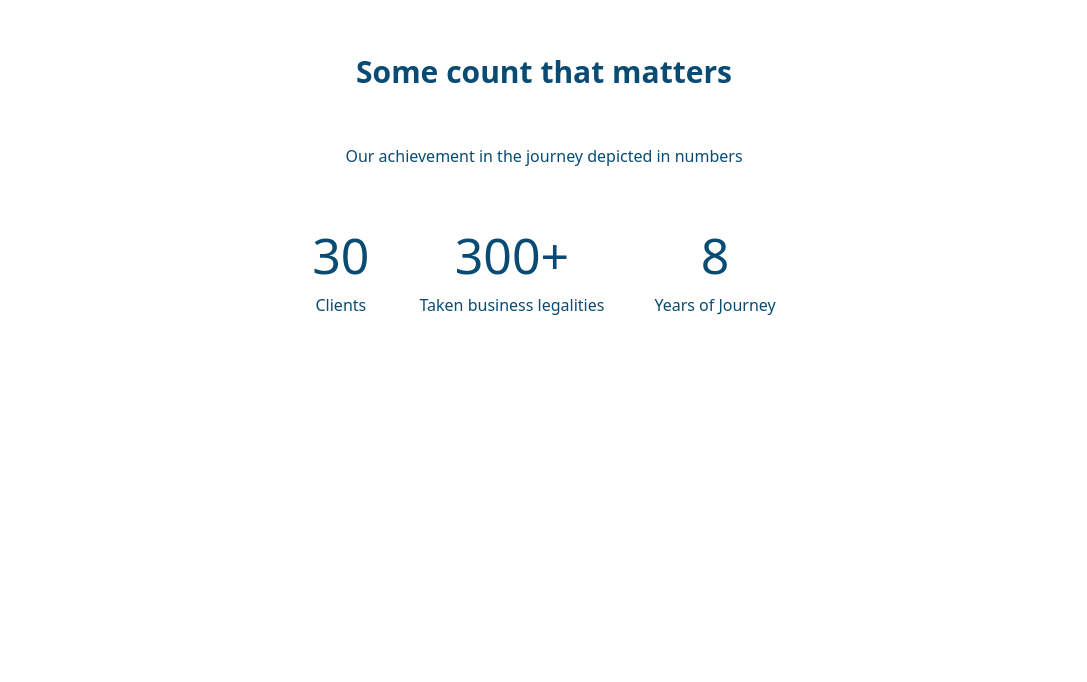
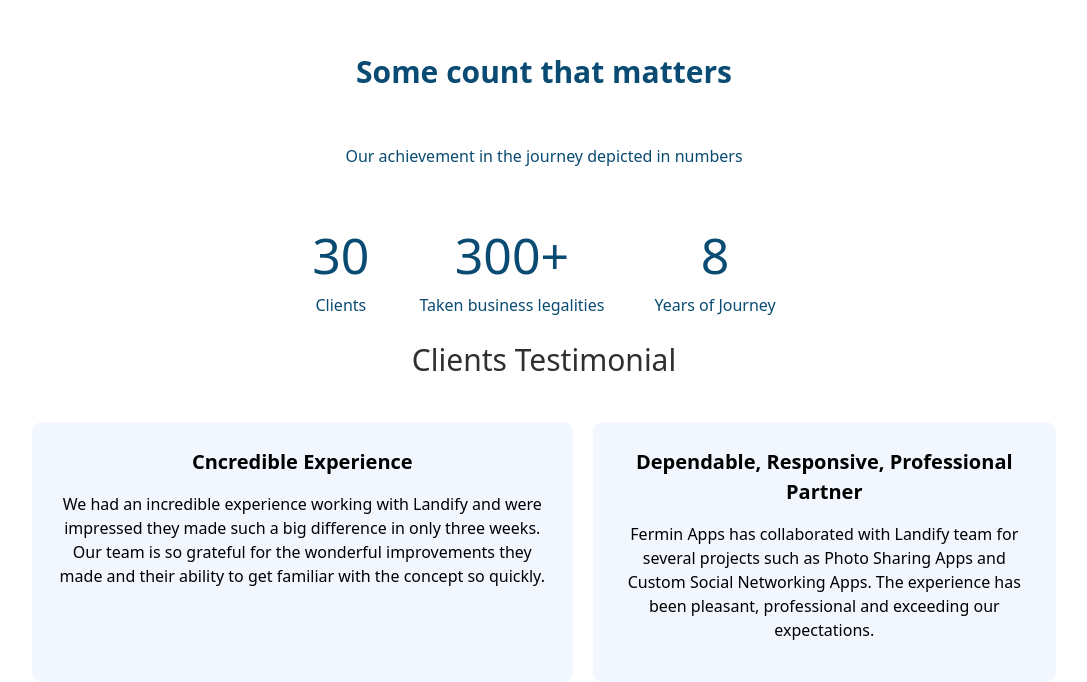
Before and after one commit to Nuraliev23/Lesson3HW, a website: page src/index.html in a window 1280 px wide. Shown: the part 1633-2315 px from the top of the page, without its empty margins (96-1183 px from the left). Before the commit the page ends 1950 px from the top, so only its background shows below. Drawn offline with Linux system fonts and the light colour scheme.

Commit message:
add section 4

```diff
--- a/src/index.html
+++ b/src/index.html
@@ -20,7 +20,7 @@
         </div>
         <img src="./SearchOutline.png" alt="">
     </div>
-  <div   class="block items-center w-[90%] mx-auto gap-[50px] md:flex md:items-center mt-[100px]" >
+    <div class="block items-center w-[90%] mx-auto gap-[50px] md:flex md:items-center mt-[100px]">
         <div class="left text-center md:text-start md:w-[40%] md:mx-auto">
             <div class="flex bg-[#E7F6FF] py-[3px] gap-2 rounded-[10px] pl-[10px]">
                 <p class="text-[white] bg-[#094B72] rounded-[10px] px-[15px]">New</p>
@@ -28,7 +28,8 @@
             </div>
             <h1 class="text-[50px] text-[#094B72] font-bold">Your Solution
                 Legal Consultacy</h1>
-            <p class="py-[15px]">We are here to help you take care of your legality with the best service especially for you.</p>
+            <p class="py-[15px]">We are here to help you take care of your legality with the best service especially for
+                you.</p>
             <button class="text-[white] bg-[#094B72] p-[17px] rounded-[5px] w-[90%] md:w-[40%]">Get Started</button>
             <div class="md:mt-[150px] ">
                 <p class="py-[15px]">Trusted by 10+ companies in indonesia</p>
@@ -45,14 +46,17 @@
         <div class="right relative md:top-[-150px] top-[30px]">
             <img class="absolute z-0" src="./Ellipse 1.png" alt="">
             <img class="absolute z-1" src="./Ellipse 2.png" alt="">
-        <img class="absolute z-2 w-[60%] left-[80px]" src="./creating-a-brand-2mMhaoBGjCs-unsplash-removebg-preview 1.png" alt="">
+            <img class="absolute z-2 w-[60%] left-[80px]"
+                src="./creating-a-brand-2mMhaoBGjCs-unsplash-removebg-preview 1.png" alt="">
             <img class="relative z-3 top-[350px] left-[80px] w-[60%] md:top-[550px]" src="./Group 36.png" alt="">
         </div>
     </div>
- <div class="block relative top-[350px] md:top-[150px] md:flex md:w-[80%] md:items-center md:mx-auto md:justify-between">
+    <div
+        class="block relative top-[350px] md:top-[150px] md:flex md:w-[80%] md:items-center md:mx-auto md:justify-between">
         <div class="left w-[90%] md:w-[40%]">
             <h1 class="text-[50px] text-[#094B72] font-bold">Why do we help with legalization?</h1>
-    <p class="py-[25px]">We are here for UMKM in Indonesia to carry out the legalization process, which is sometimes complicated.</p>
+            <p class="py-[25px]">We are here for UMKM in Indonesia to carry out the legalization process, which is
+                sometimes complicated.</p>
         </div>
         <div class="right grid md:grid-rows-[250px_250px] md:grid-cols-[200px_200px] grid-cols-1 gap-[20px]">
             <div class="bg-[#F2F7FF] rounded-[10px] px-[10px] py-[20px]">
@@ -96,7 +100,21 @@
             </div>
         </div>
     </div>
-
+    <h1 class="text-[30px] my-[30px] text-[#2D2F30] relative top-[340px] text-center">Clients Testimonial</h1>
+    <div class="relative top-[350px] text-center md:flex-row md:w-[80%] md:mx-auto md:gap-[20px] md:top[350px] flex flex-col gap-[20px]">
+        <div class="bg-[#F2F7FF] rounded-[10px] p-[25px]">
+            <h1 class="text-[20px] font-bold pb-[15px]">Cncredible Experience</h1>
+            <p class="pb-[15px]">We had an incredible experience working with Landify and were impressed they made such a big difference
+                in only three weeks. Our team is so grateful for the wonderful improvements they made and their ability
+                to get familiar with the concept so quickly.</p>
+        </div>
+        <div class="bg-[#F2F7FF] rounded-[10px] p-[25px]">
+            <h1 class="text-[20px] font-bold pb-[15px]">Dependable, Responsive, Professional Partner</h1>
+            <p class="pb-[15px]">Fermin Apps has collaborated with Landify team for several projects such as Photo Sharing Apps and Custom
+                Social Networking Apps. The experience has been pleasant, professional and exceeding our expectations.
+            </p>
+        </div>
+    </div>
 </body>
 
 </html>
```
Also changed, not shown: src/output.css. Lines whose indentation alone changed are shown as unchanged.
